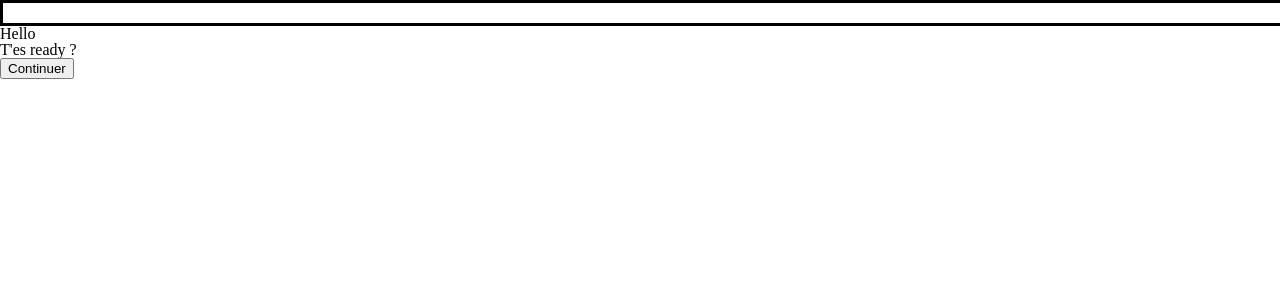
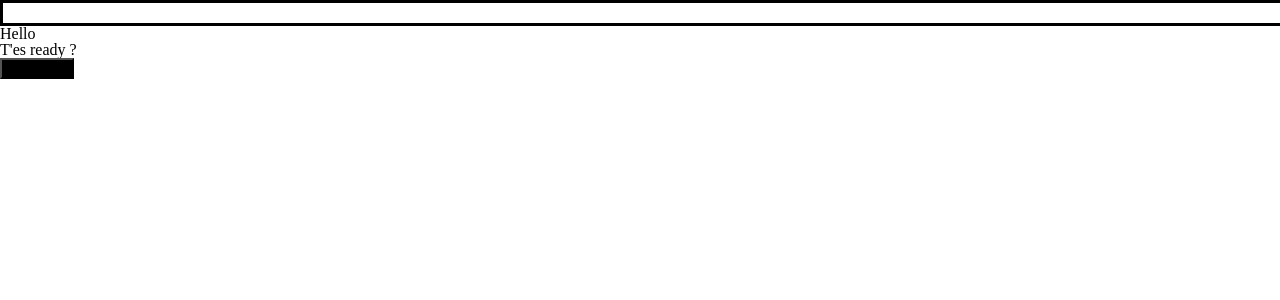
Before and after one commit to felixbouveret/hackathon-2020, a Nuxt app: page / in a window 1280 px wide. Shown: the top 300 px of the page. Built offline with nearby package versions, Linux system fonts and the light colour scheme.

Commit message:
Add style-resources dependency

```diff
--- a/components/form/fm-button.vue
+++ b/components/form/fm-button.vue
@@ -19,6 +19,8 @@ export default {
 }
 </script>
 
-<style>
-
+<style lang="scss" scoped>
+  .fm-button {
+    background-color: $main-color;
+  }
 </style>
--- a/nuxt.config.js
+++ b/nuxt.config.js
@@ -19,12 +19,17 @@ export default {
   ** Customize the progress-bar color
   */
   loading: { color: '#fff' },
+
+  styleResources: {
+    scss: [
+      '~/assets/scss/variables.scss'
+    ]
+  },
   /*
   ** Global CSS
   */
   css: [
-    '~/assets/css/reset.css',
-    '~/assets/scss/variables.scss'
+    '~/assets/css/reset.css'
   ],
   /*
   ** Plugins to load before mounting the App
@@ -40,6 +45,7 @@ export default {
   ** Nuxt.js modules
   */
   modules: [
+    '@nuxtjs/style-resources'
   ],
   /*
   ** Build configuration
--- a/package.json
+++ b/package.json
@@ -14,6 +14,7 @@
     "nuxt": "^2.0.0"
   },
   "devDependencies": {
+    "@nuxtjs/style-resources": "^1.0.0",
     "eslint-config-prettier": "^6.10.0",
     "eslint-plugin-prettier": "^3.1.2",
     "node-sass": "^4.13.1",
```
Also changed, not shown: 1 other file (tests, documents, lock files or other folders).
